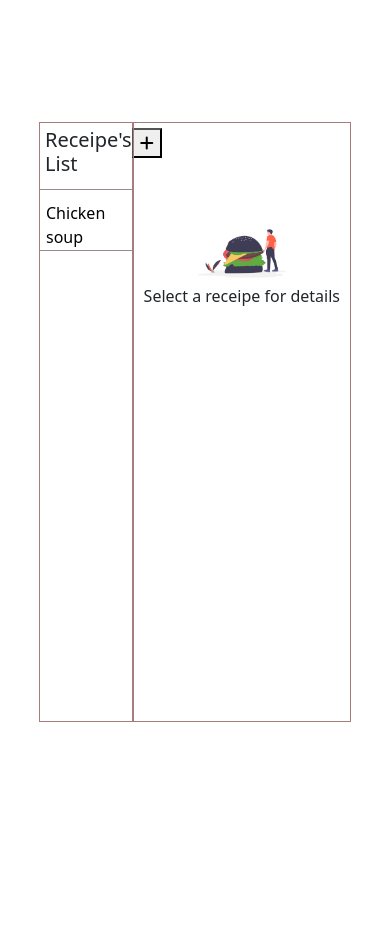
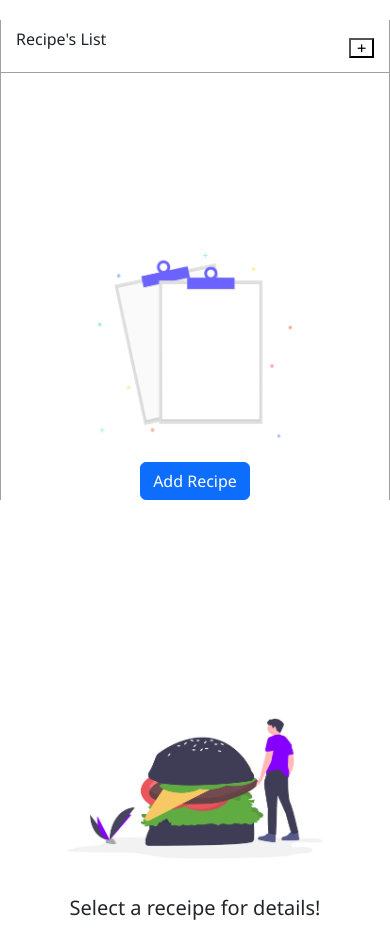
Before and after one commit to NikeshDangol1859/Recipe, a React (Vite) app: page / in a window 390 px wide. Before the commit the page ends 844 px from the top, so only its background shows below. Built offline with nearby package versions, Linux system fonts and the light colour scheme; data requests are answered from the project's data file.

Commit message:
first commit

```diff
--- a/db.json
+++ b/db.json
@@ -1,10 +1,3 @@
 {
-  "recipe": [
-    {
-      "recipename": "Chicken soup",
-      "ingredients": "*water *salt",
-      "description": "asdkjfhasdf",
-      "id": "4cbe"
-    }
-  ]
+  "recipe": []
 }
--- a/src/components/Home.jsx
+++ b/src/components/Home.jsx
@@ -7,7 +7,7 @@ function Home() {
     let [title, setTitle] = useState([])
     let [showAddMod,setAddMod] = useState(false)
     let [showEditMod,setEditMod] = useState(false)
-    const [selectedRecipe, setSelectedRecipe] = useState(null);
+    const [clickedOneRecipe, setclickedOneRecipe] = useState(null);
 
     useEffect(()=>{
 
@@ -26,7 +26,7 @@ function Home() {
         .then(() => {
             // Refresh the list after deletion
             getallreceipe();
-            setSelectedRecipe(null);
+            setclickedOneRecipe(null);
         })
       }
 
@@ -43,25 +43,25 @@ function Home() {
                 <div className="container-receipe">
        <div className="main-receipe">
         <div className="head">
-            <div className="text">
-                <h5>Receipe's List</h5>
+            <div className="text" style={{marginLeft:'10px', marginBottom:'10px'}}>
+                <h5>Recipe's List</h5>
             </div>
-            <div className="icon">
-            <button onClick={()=>{setAddMod(true)}} ><i className="fa-solid fa-plus" ></i></button>
+            <div className="icon" style={{marginRight:'10px'}}>
+            <button style={{background:'white',height:'20px', fontSize:'10px', fontWeight:'bolder'}} onClick={()=>{setAddMod(true)}} ><i className="fa-solid fa-plus" /></button>
             </div>
         </div>
         {/* Showing the image and add Recipe if there is no data in json */}
         {title.length === 0 && (
-          <>
+          <div className='justify-item-center' style={{marginTop:'180px'}}>
             <div className="image-receipe">
               <img src="/file.png" alt="No Recipe Available" />
             </div>
-             <div className="d-flex justify-content-center">
+             <div className="d-flex justify-content-center mt-4">
              <button type="button" className="btn btn-primary" onClick={() => setAddMod(true)}>
                Add Recipe
              </button>
            </div>
-           </>
+           </div>
           )}
 
 
@@ -69,7 +69,7 @@ function Home() {
           {/* Display the list of recipe name form json */}
           <div className='naming d-block'>
             {title.map((recipe, index) => (
-              <button className= "btns"  key={index} onClick={() => setSelectedRecipe(recipe)}>{recipe.recipename}</button>
+              <button className= "btns"  key={index} onClick={() => setclickedOneRecipe(recipe)}>{recipe.recipename}</button>
             ))}
           </div>
         </div>
@@ -87,14 +87,14 @@ function Home() {
 
             <div className="detail-container">
                 {/* From there To */}
-                {selectedRecipe ? (
+                {clickedOneRecipe ? (
     <div className="detail-main">
       <div className="detail-header d-flex justify-content-between">
 
-        <div className="detail-text">
+        <div className="detail-text" style={{marginBottom:'10px'}}>
           <h3>
 
-              {selectedRecipe.recipename}
+              {clickedOneRecipe.recipename}'s Recipe
 
              </h3>
         </div>
@@ -104,7 +104,7 @@ function Home() {
           {/* Edit button */}
           <button className='btn' onClick={()=>{setAddMod(true); setEditMod(true)}}> <i className="fa-solid fa-pen" /> </button>
            {/*Delete button  */}
-          <button className='btn' onClick={()=>handleDelete(selectedRecipe.id)}> <i className="fa-solid fa-trash" ></i> </button>
+          <button className='btn' onClick={()=>handleDelete(clickedOneRecipe.id)}> <i className="fa-solid fa-trash" ></i> </button>
 
 
           </div>
@@ -115,12 +115,12 @@ function Home() {
         <div className="detail-ingredients">
           <h5>Ingredients</h5>
           <ul>
-          {Array.isArray(selectedRecipe.ingredients) ? (
-    selectedRecipe.ingredients.map((ing, index) => (
+          {Array.isArray(clickedOneRecipe.ingredients) ? (
+    clickedOneRecipe.ingredients.map((ing, index) => (
       <li key={index}>{ing}</li>
     ))
   ) : (
-    selectedRecipe.ingredients.split('*').map((ing, index) => (
+    clickedOneRecipe.ingredients.split('*').map((ing, index) => (
       <li key={index}>{ing.trim()}</li>
     ))
   )}
@@ -132,12 +132,12 @@ function Home() {
         <div className="deatil-description">
         <h5>Description</h5>
         <ul>
-        {Array.isArray(selectedRecipe.description) ? (
-    selectedRecipe.description.map((des, index) => (
+        {Array.isArray(clickedOneRecipe.description) ? (
+    clickedOneRecipe.description.map((des, index) => (
       <li key={index}>{des}</li>
     ))
   ) : (
-    selectedRecipe.description.split('*').map((des, index) => (
+    clickedOneRecipe.description.split('*').map((des, index) => (
       <li key={index}>{des.trim()}</li>
     ))
   )}
@@ -153,8 +153,8 @@ function Home() {
         <div className="detail-image">
                 <img src="/food.png" alt="" />
             </div>
-          <div className="text text-center">
-            Select a receipe for details
+          <div className="text text-center fs-5 mt-3 ">
+            Select a receipe for details!
           </div>
        </div>
 
@@ -170,7 +170,7 @@ function Home() {
     showmodal={showAddMod}
     onClose={() =>{ setAddMod(false); setEditMod(false); } }
     getallreceipe={getallreceipe}
-    getedit = {showEditMod ? selectedRecipe : null}
+    getedit = {showEditMod ? clickedOneRecipe : null}
 
      />
 
--- a/src/style/style.css
+++ b/src/style/style.css
@@ -1,15 +1,17 @@
 .home-container{
     display: flex;
+    flex-direction: row;
     width: 100%;
-    height: 100vh;
+    margin-top: 50px;
 }
 .home-container .main{
     display: flex;
-    width: 80%;
+    width: 70%;
     height: 600px;
     justify-content: center;
     align-items: center;
     margin: auto;
+    font-family: 'Segoe UI', Tahoma, Geneva, Verdana, sans-serif;
 
 }
 
@@ -33,7 +35,7 @@
 /* Recipe */
 
 .home-container .main .recipe-container{
-    width: 30%;
+    width: 40%;
     height: 100%;
 
 }
@@ -46,31 +48,37 @@
 .container-receipe{
     width: 100%;
     height: 100%;
-    border: 1px solid rgb(166, 124, 124);
+    /* border: 1px 0px 1px 0px solid rgb(166, 124, 124); */
+    border-left: 1px solid rgb(160, 160, 160);
+    border-right: 1px solid rgb(160, 160, 160);
     align-items: center;
 }
 .container-receipe .main-receipe .head{
     display: flex;
     justify-content: space-between;
     padding: 5px;
-    border-bottom: 1px solid rgb(156, 139, 139);
+    border-bottom: 1px solid rgb(160, 160, 160);
 
 }
 
 .container-receipe .main-receipe .image-receipe{
-    display: flex;
+    /* display: flex;
     width: 100%;
     height: auto;
     margin: auto;
-    margin-top: 80px;
     justify-content: center;
-    align-items: center;
+    align-items: center; */
+    display: flex;
+  justify-content: center;
+  align-items: center;
+  height: 100%;
 
 }
+.container-receipe .main-receipe .image-receipe img{
+  max-width: 50%;
+  height: 100%;
+  margin: auto;
 
-.container-receipe .main-receipe .image-receipe img{
-    width: 200px;
-    height: 200px;
 }
 
 .container-receipe .btns-receipe{
@@ -80,17 +88,20 @@
 }
 
 
+
 /* Detail */
 .detail-container{
     width: 100%;
     height: 100%;
-    /* margin-left: 10px; */
-    border: 1px solid rgb(166, 124, 124);
+    border-right: 1px solid rgb(166,124,124);
+
 
 }
 .detail-container .detail-main {
     width: 100%;
     height: 100%;
+    justify-content: center;
+    align-items: center;
   }
 .detail-container .detail-main .detail-header {
     border-bottom:1px solid rgb(166, 124, 124); ;
@@ -111,12 +122,14 @@ margin-top: 15px;
   }
 
   .container-detail .detail-image {
+
+    width: 100%;
     display: flex;
+    margin: auto;
+    margin-top: 180px;
     justify-content: center;
     align-items: center;
-    width: 100%;
-    margin-top: 100px;
-    /* height: 100%;  */
+    justify-items: center;
   }
 
   .container-detail .detail-image img {
@@ -134,3 +147,147 @@ margin-top: 15px;
     outline: none;
     border-bottom: 1px solid rgb(156, 139, 139);
   }
+
+
+
+/* Responsive for mobile devices */
+
+@media (max-width: 768px) {
+  .home-container {
+    flex-direction: column;
+    margin-top: 20px;
+    height: auto;
+  }
+
+  .home-container .main {
+    flex-direction: column;
+    width: 100%;
+    height: auto;
+  }
+
+  .home-container .main .recipe-container,
+  .home-container .main .detail-container {
+    width: 100%;
+    height: auto;
+    border: none;
+    margin-bottom: 20px;  /* Add some space between containers */
+  }
+
+  .container-receipe .main-receipe .head {
+    align-items: center;
+    text-align: center;
+  }
+
+  .container-receipe .main-receipe .head .text,
+  .container-receipe .main-receipe .head .icon {
+    margin: 5px 0;
+  }
+
+  /* Adjust button sizes */
+  .btns {
+    font-size: 14px;
+  }
+
+  /* Center images */
+  .container-detail .detail-image img {
+    width: 70%;  /* Adjust image size */
+  }
+
+  /* Adjust text */
+  .detail-container .detail-main .detail-header h3 {
+    font-size: 18px;
+  }
+
+  .detail-container .detail-main .detail-body {
+    font-size: 14px;
+  }
+}
+
+@media (max-width: 480px) {
+  /* Further reduce padding and font sizes */
+  .home-container .main .recipe-container .head h5 {
+    font-size: 16px;
+  }
+
+  .btns {
+    font-size: 12px;
+    padding: 8px;
+  }
+
+  .container-detail .detail-image img {
+    width: 80%;  /* Smaller image on very small screens */
+  }
+}
+
+
+/* Responsive modal */
+
+
+.modal-content {
+  border-radius: 5px;  /* Maintain your rounded-0 class */
+}
+
+.container {
+  padding: 20px;  /* Default padding */
+}
+
+/* Form Inputs */
+.inputs {
+  display: flex;
+  flex-direction: row;  /* Default horizontal layout */
+  gap: 10px;  /* Add space between fields */
+}
+
+/* Responsive Adjustments */
+@media (max-width: 768px) {
+  .modal-dialog {
+    max-width: 90%;  /* Increase modal width for better utilization */
+    margin: 10px auto;  /* Center modal */
+  }
+
+  .container {
+    padding: 10px;  /* Reduce padding */
+  }
+
+  .inputs {
+    flex-direction: column;  /* Stack fields vertically */
+  }
+
+  .ingredients-recipe,
+  .description-recipe {
+    width: 100%;  /* Full width for both fields */
+    margin: 0;  /* Remove side margins */
+  }
+
+  .form-label {
+    font-size: 14px;  /* Adjust label size for smaller screens */
+  }
+
+  textarea,
+  input[type="text"] {
+    font-size: 14px;  /* Ensure input text is readable */
+  }
+
+  .modal-footer {
+    flex-direction: column;  /* Stack buttons vertically */
+    gap: 10px;  /* Add space between buttons */
+  }
+
+  .modal-footer button {
+    width: 100%;  /* Full-width buttons for easier access */
+  }
+}
+
+@media (max-width: 480px) {
+  .modal-dialog {
+    max-width: 95%;  /* Even wider modal on very small screens */
+  }
+
+  .modal-header .modal-title {
+    font-size: 16px;  /* Adjust title font size */
+  }
+
+  .form-control {
+    font-size: 12px;  /* Smaller font in form controls */
+  }
+}
```
Also changed, not shown: src/components/Module.jsx (+36 -11 lines), public/food.png, 1 other file (tests, documents, lock files or other folders).
